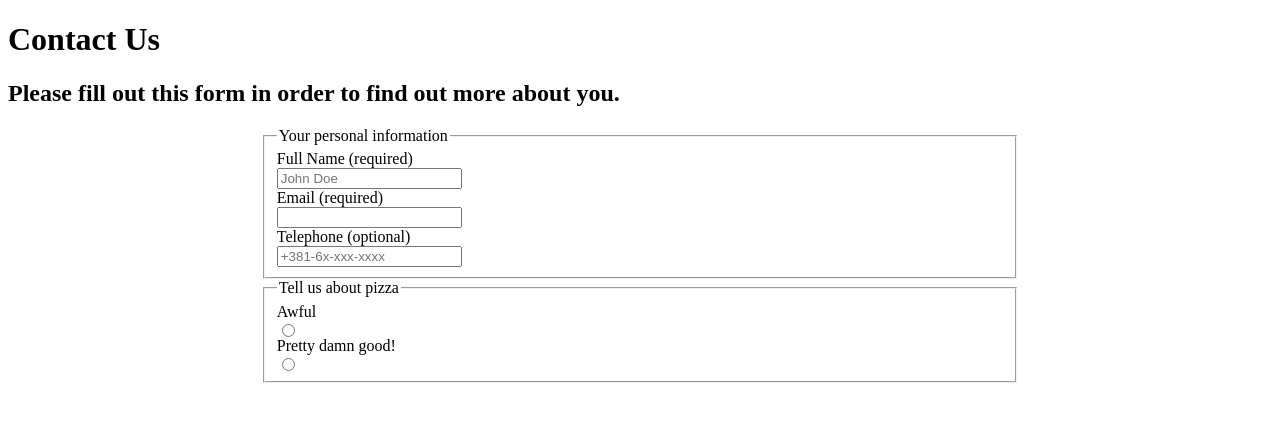
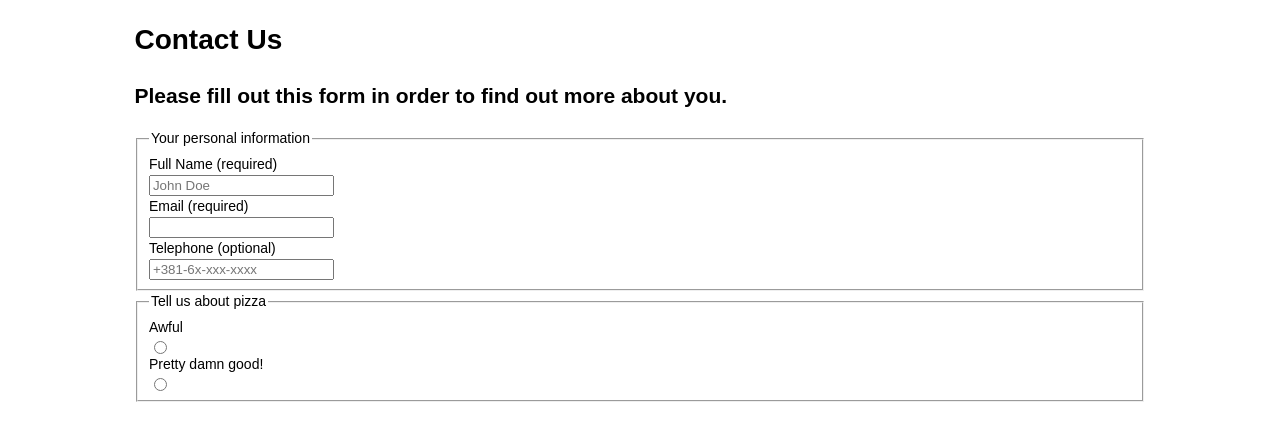
Before and after one commit to SiBONS/freeCodeCamp-html, a plain HTML site: page contact.html in a window 1280 px wide. Drawn offline with Linux system fonts and the light colour scheme.

Commit message:
add internal css styling to the page, basic body and container

```diff
--- a/contact.html
+++ b/contact.html
@@ -2,11 +2,26 @@
 <html lang="en">
 
 <head>
+
+
+
     <meta charset="UTF-8">
     <meta http-equiv="X-UA-Compatible" content="IE=edge">
     <meta name="viewport" content="width=device-width, initial-scale=1.0">
     <title>Contact</title>
     <style>
+        body {
+            font-family: sans-serif;
+            font-size: .875rem;
+            line-height: 1.5;
+        }
+
+        .container {
+            max-width: 1100px;
+            margin: 0 auto;
+            width: 80%;
+        }
+
         input,
         label {
             display: block;
@@ -21,9 +36,11 @@
 
 
 <body>
-    <h1>Contact Us</h1>
-    <h2>Please fill out this form in order to find out more about you.</h2>
-    <form action="">
+    <header class="container">
+        <h1>Contact Us</h1>
+        <h2>Please fill out this form in order to find out more about you.</h2>
+    </header>
+    <form action="" class="container">
         <fieldset>
             <legend>Your personal information</legend>
             <label for="name">Full Name (required)
```
